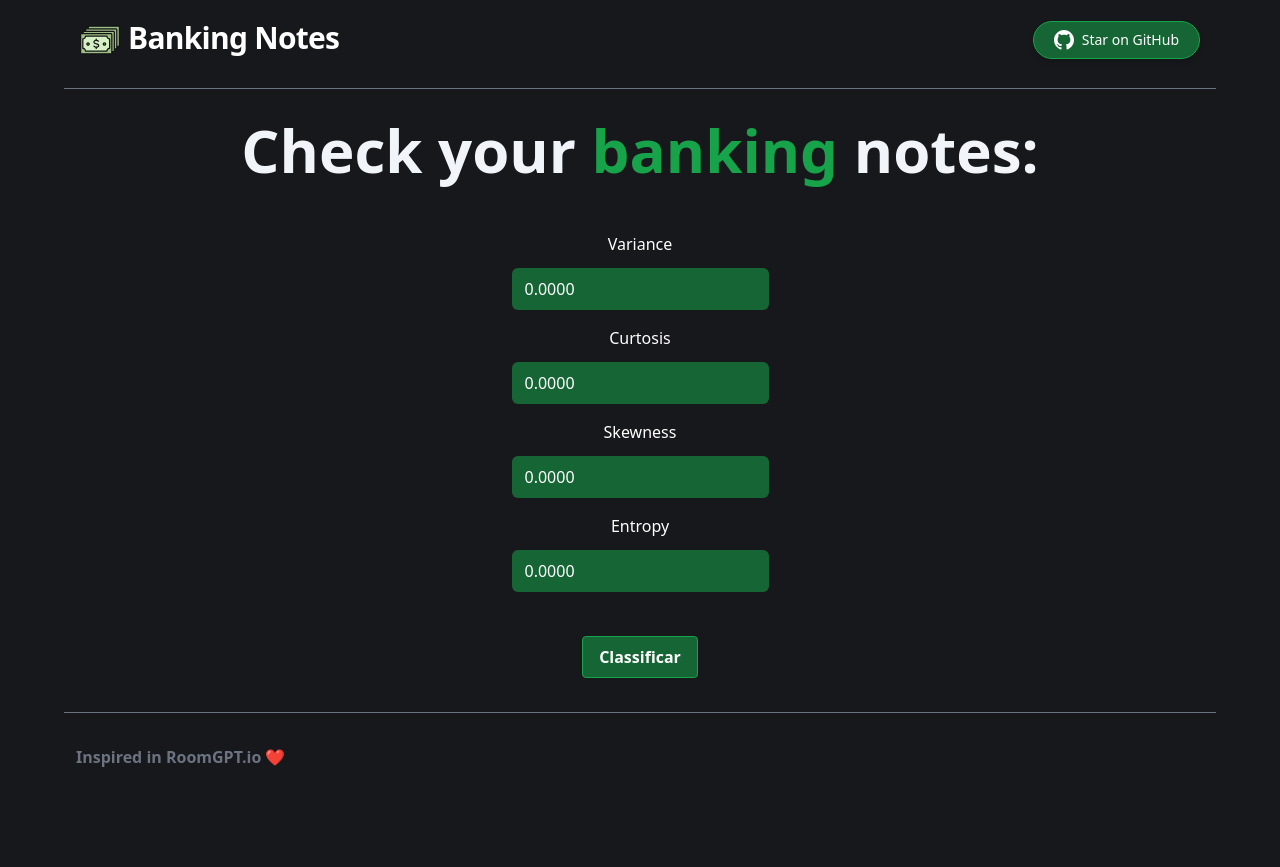
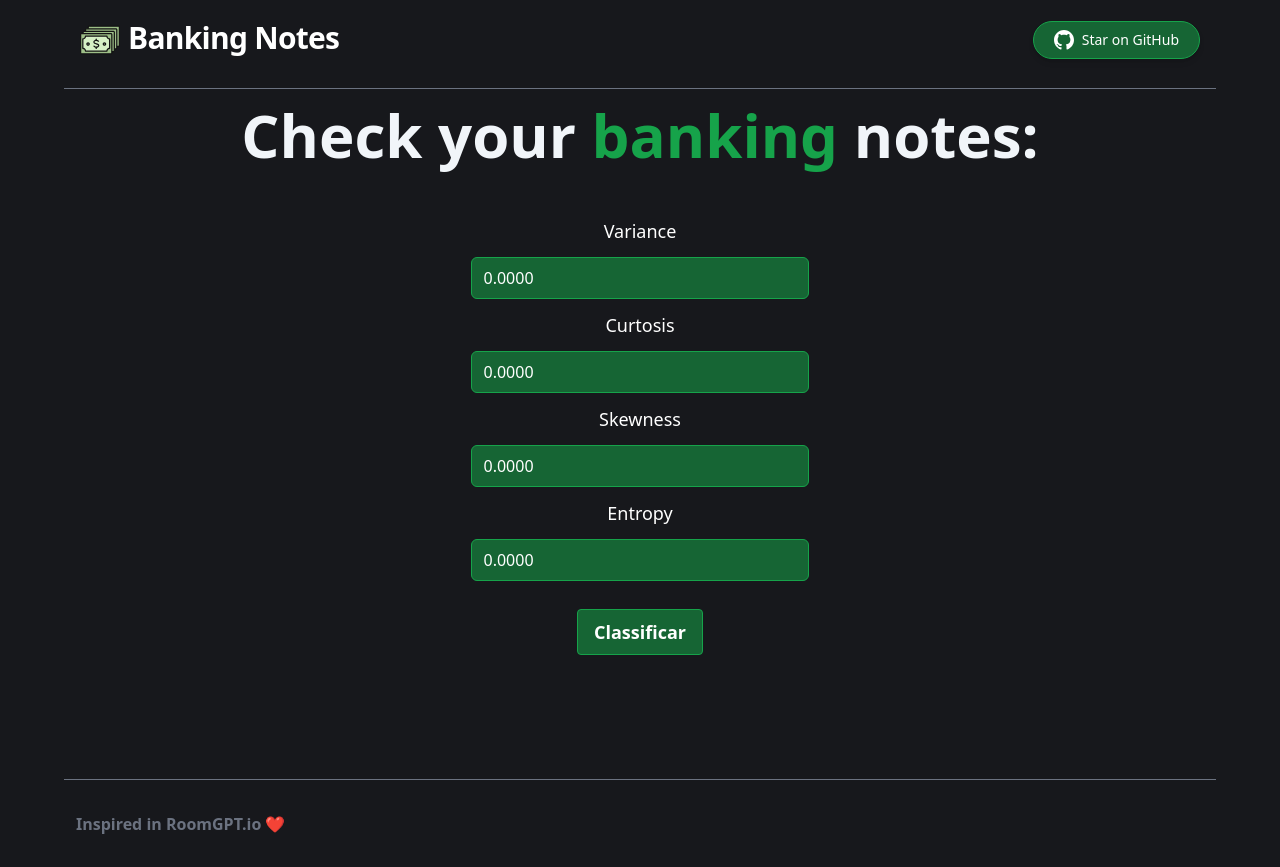
Before and after one commit to sunr00t/banking_notes_frontend, a Next.js app: page / in a window 1280 px wide. Before the commit the page ends 800 px from the top, so only its background shows below. Built offline with nearby package versions, Linux system fonts and the light colour scheme.

Commit message:
Clean CSS

```diff
--- a/components/Accept.jsx
+++ b/components/Accept.jsx
@@ -1,11 +1,11 @@
 export default function Accept(props) {
   return (
-    <div className="mt-4 transition ease-in-out delay-150 bg-green-500 hover:-translate-y-1 hover:scale-110 hover:bg-green-600 duration-300">
+    <div className="w-14 h-14 transition ease-in-out delay-150 bg-green-500 hover:-translate-y-1 hover:scale-110 hover:bg-green-600 duration-300">
       <svg
         xmlns="http://www.w3.org/2000/svg"
         viewBox="0 0 24 24"
         fill="currentColor"
-        className="w-14 h-14 text-green-800"
+        className="text-green-800"
       >
         <path
           fillRule="evenodd"
--- a/components/Form.tsx
+++ b/components/Form.tsx
@@ -1,15 +1,14 @@
-import React from 'react';
-import { useState } from 'react';
-import Accept from './Accept';
-import Wrong from './Wrong';
+import React from "react";
+import { useState } from "react";
+import Accept from "./Accept";
+import Wrong from "./Wrong";
 
 export default function Form() {
-  const [variance, setVariance] = useState('0.0000');
-  const [curtosis, setCurtosis] = useState('0.0000');
-  const [skewness, setSkewness] = useState('0.0000');
-  const [entropy, setEntropy] = useState('0.0000');
+	const [variance, setVariance] = useState("0.0000");
+	const [curtosis, setCurtosis] = useState("0.0000");
+	const [skewness, setSkewness] = useState("0.0000");
+	const [entropy, setEntropy] = useState("0.0000");
 	const [classification, setClassification] = useState(null);
-  const [show, setShow] = useState(false);
 
 	const handleSubmit = async (event: { preventDefault: () => void }) => {
 		event.preventDefault();
@@ -19,17 +18,16 @@ export default function Form() {
 			skewness,
 			entropy,
 		};
-    console.log(payload);
 
 		try {
 			const config = {
-        method: 'POST',
+				method: "POST",
 				headers: {
-          'Content-Type': 'application/json',
+					"Content-Type": "application/json",
 				},
 				body: JSON.stringify(payload),
 			};
-      const response = await fetch('api/svm', config);
+			const response = await fetch("api/svm", config);
 			const data = await response.json();
 			setClassification(data.classification);
 			console.log(data.classification);
@@ -40,104 +38,98 @@ export default function Form() {
 
 	return (
 		<form onSubmit={handleSubmit}>
-      <div className="mt-8 max-w-md">
-        <div className="grid grid-cols-1 gap-6 pb-4">
-          <label className="block">
-            <span className="text-white-700">Variance</span>
+			<div className="mt-8 max-w-md flex flex-col">
+				<div className="variance">
+					<label className="block text-white-700 text-lg">
+						Variance
+					</label>
 					<input
 						value={variance}
-              onChange={(e) => setVariance(e.target.value)}
+						onChange={e => setVariance(e.target.value)}
 						type="number"
-              className="mt-3
-                block
+						className="my-3
                 w-full
                 rounded-md
                 text-white
-                hover: bg-green-800 font-medium transition
-                border-transparent
+                bg-green-800
+                hover:bg-green-900
                 border border-green-600"
 					/>
-          </label>
 				</div>
-        <div className="grid grid-cols-1 gap-6 pb-4">
-          <label className="block">
-            <span className="text-white-700">Curtosis</span>
+
+				<div className="curtosis">
+					<label className="text-white-700 text-lg">Curtosis</label>
 					<input
 						value={curtosis}
-              onChange={(e) => setCurtosis(e.target.value)}
+						onChange={e => setCurtosis(e.target.value)}
 						type="number"
 						name="curtosis"
-              className="mt-3
-                block
+						className="my-3
             w-full
             rounded-md
             text-white
-                hover: bg-green-800 font-medium transition
-                border-transparent
+            bg-green-800
+            hover:bg-green-900
             border border-green-600"
 					/>
-          </label>
 				</div>
-        <div className="grid grid-cols-1 gap-6 pb-4">
-          <label className="block">
-            <span className="text-white-700">Skewness</span>
+
+				<div className="skewness">
+					<label className="text-white-700 text-lg">Skewness</label>
 					<input
 						value={skewness}
-              onChange={(e) => setSkewness(e.target.value)}
+						onChange={e => setSkewness(e.target.value)}
 						type="number"
 						name="skewness"
-              className="mt-3
-                block
+						className="my-3
             w-full
             rounded-md
             text-white
-                hover: bg-green-800 font-medium transition
-                border-transparent
+            bg-green-800
+            hover:bg-green-900
             border border-green-600"
 					/>
-          </label>
 				</div>
-        <div className="grid grid-cols-1 gap-6 pb-4">
-          <label className="block">
-            <span className="text-white-700">Entropy</span>
+
+				<div className="entropy">
+					<label className="text-white-700 text-lg">Entropy</label>
 					<input
 						value={entropy}
-              onChange={(e) => setEntropy(e.target.value)}
+						onChange={e => setEntropy(e.target.value)}
 						type="number"
 						name="entropy"
-              className="mt-3
-                block
+						className="my-3
             w-full
             rounded-md
             text-white
-                hover: bg-green-800 font-medium transition
-                border-transparent
+            bg-green-800
+            hover:bg-green-900
             border border-green-600"
 					/>
-          </label>
 				</div>
+
 				<div className="mt-4">
 					<button
 						type="submit"
-            className="mt-3
+						className="mb-6
               bg-green-800
               hover:bg-green-700
               text-white
               font-bold
               py-2 px-4
               rounded border
-              border-green-600"
+              border-green-600
+              text-lg"
 					>
 						Classificar
 					</button>
 				</div>
 			</div>
 
-      {classification !== null && (
-				<div className="flex justify-center">
-					{classification ? <Accept /> : <Wrong />}
+			<div className="flex justify-center h-20">
+				{classification !== null &&
+					(classification ? <Accept /> : <Wrong />)}
 			</div>
-			)}
 		</form>
 	);
 }
```
Lines whose indentation alone changed are shown as unchanged.
